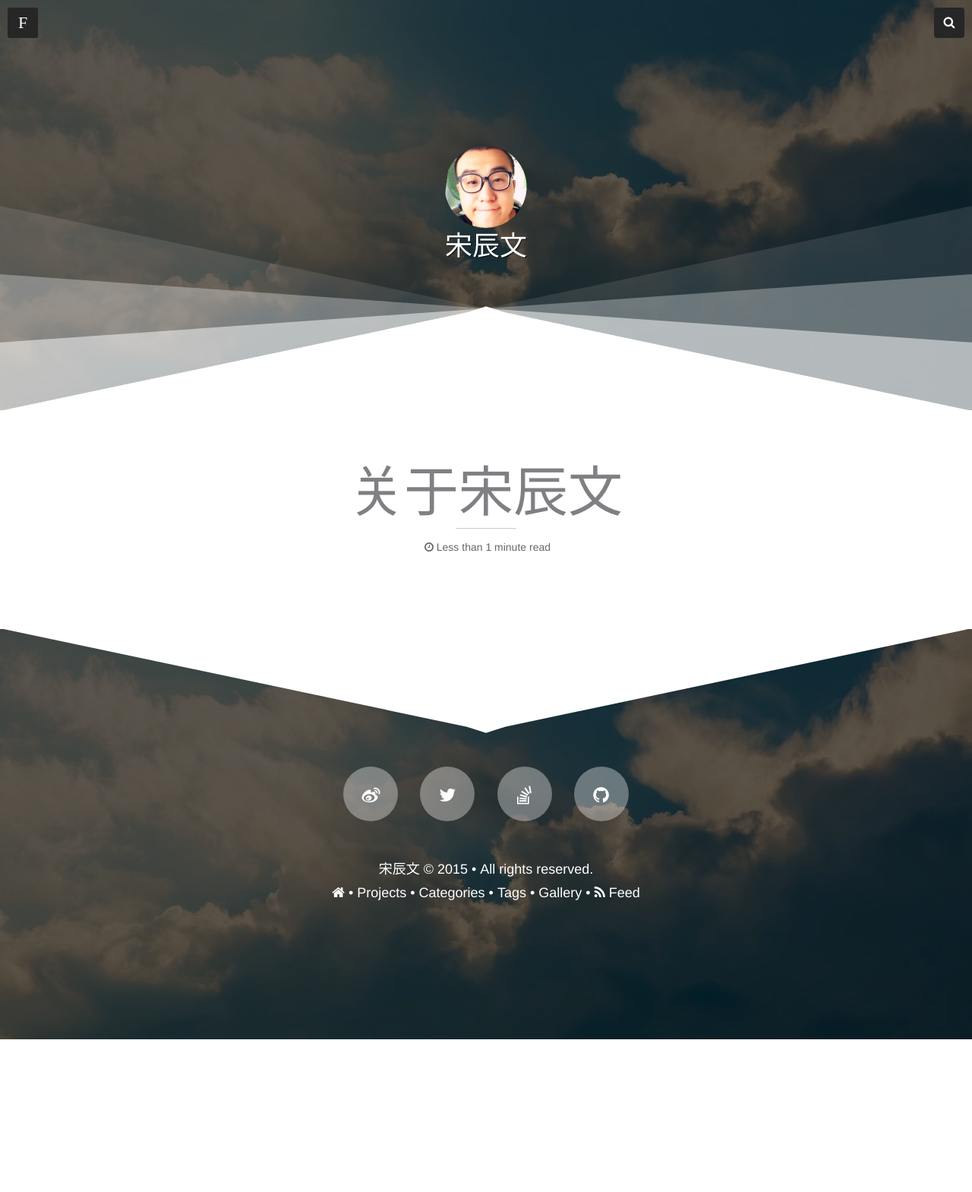
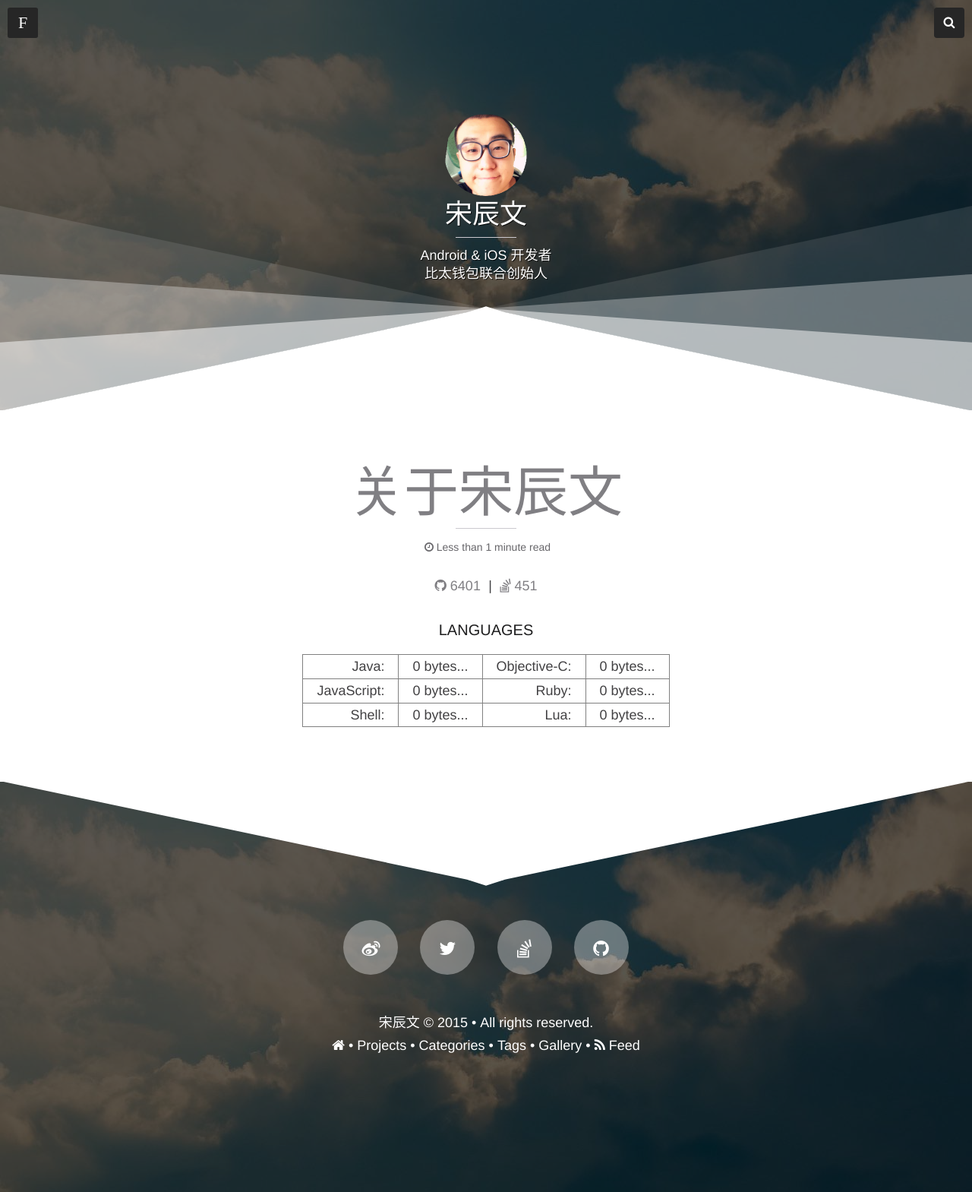
Before and after one commit to songchenwen/songchenwen.github.io, a Jekyll site: the page built from about.html, in a window 1280 px wide. Shown: the whole page at 76% size. Built offline with Jekyll 4.4.1, drawn with Linux system fonts in a browser that asks for light colours; Markdown is read by kramdown in place of the engine named in the settings; comment, search, counter and statistics services are not loaded; before the commit the page ends 1368 px from its top, so only the background shows below that.

Commit message:
Edit About

```diff
--- a/_config.yml
+++ b/_config.yml
@@ -24,6 +24,7 @@ owner:
   twitter:           songchenwen
   github:            songchenwen
   stackoverflow:     https://stackoverflow.com/users/2210682/songchenwen
+  stackoverflowid:   2210682
 
 disqus_shortname: garyblog
 
--- a/_data/projects.yml
+++ b/_data/projects.yml
@@ -19,7 +19,7 @@
       url : https://github.com/bither/bitheri
       repo : bither/bitheri
 
-- name : bither-android-lib
+- name : Bither Android Lib
   desc : Enhance Android JPEG Compression
   links :
     - name : Github
--- /dev/null
+++ b/about.html
@@ -0,0 +1,76 @@
+---
+title: 关于宋辰文
+permalink: /about/index.html
+description: "Android & iOS 开发者<br />比太钱包联合创始人"
+layout : page
+headline : "Android & iOS 开发者<br />比太钱包联合创始人"
+custom_scripts: [github, stackoverflow]
+repos:
+  - songchenwen/lovebizhi-collector
+  - songchenwen/dotfiles
+  - songchenwen/bloomfilter-pac
+  - songchenwen/Android2iOSStringsWorkflow
+  - benjaminoakes/maid
+  - BYVoid/OpenCC
+  - nate-parrott/Flashlight
+---
+
+<style type="text/css">
+	.language{
+		text-align: right;
+	}
+	#languages td{
+		padding: 0 1em;
+	}
+	#languages .byte{
+		width: 100em;
+	}
+	.separator{
+		padding: 0 0.3em;
+	}
+</style>
+
+<p class="message text-center lighter">
+	<a href="/projects/" data-toggle="tooltip" title="Touched Stars" target="_blank"><i class="icon-github"></i> <span class="star-total">6401</span></a>
+	{% if site.owner.stackoverflow and site.owner.stackoverflowid %}
+	<span class="separator"> | </span>
+	<a href="{{ site.owner.stackoverflow }}" data-toggle="tooltip" title="Reputation" target="_blank"><i class="icon-stackexchange"></i> <span class="reputation" data-id="{{ site.owner.stackoverflowid }}">451</span></a>
+	{% endif %}
+</p>
+
+<h3 class="text-center">Languages</h3>
+
+<table id="languages" border="1" style="margin:0 auto">
+	<tr>
+		<td class="language">Java: </td>
+		<td id="Java"><span class="byte">0</span> bytes<span class="loading">...</span></td>
+		<td class="language">Objective-C: </td>
+		<td id="Objective-C"><span class="byte">0</span> bytes<span class="loading">...</span></td>
+	</tr>
+	<tr>
+		<td class="language">JavaScript: </td>
+		<td id="JavaScript"><span class="byte">0</span> bytes<span class="loading">...</span></td>
+		<td class="language">Ruby: </td>
+		<td id="Ruby"><span class="byte">0</span> bytes<span class="loading">...</span></td>
+	</tr>
+	<tr>
+		<td class="language">Shell: </td>
+		<td id="Shell"><span class="byte">0</span> bytes<span class="loading">...</span></td>
+		<td class="language">Lua: </td>
+		<td id="Lua"><span class="byte">0</span> bytes<span class="loading">...</span></td>
+	</tr>
+</table>
+
+<div class="hidden">
+	{% for repo in page.repos %}
+		<span class="repo-info" data-repo="{{ repo }}" data-username="{{ site.github.owner_name }}"></span>
+	{% endfor %}
+
+	{% for project in site.data.projects %}
+		{% for link in project.links %}
+			{% if link.repo %}
+				<span class="repo-info" data-repo="{{ link.repo }}" data-username="{{ site.github.owner_name }}"></span>
+			{% endif %}
+		{% endfor %}
+	{% endfor %}
+</div>
--- a/assets/js/github.js
+++ b/assets/js/github.js
@@ -1,22 +1,58 @@
 $(document).ready(function() {
   loadGithubRepos();
+  loadLanguages();
 });
+
+function loadLanguages(){
+  var $repoInfos = $('.repo-info');
+  var $languages = $('#languages');
+  var gotCount = 0;
+  if($languages.length > 0 && $repoInfos.length > 0){
+    $repoInfos.each(function(index, repoInfo){
+      var $repoInfo = $(repoInfo);
+      var repo = $repoInfo.data('repo');
+      $.get("https://api.github.com/repos/" + repo + "/languages", function(data){
+        gotCount++;
+        if(data){
+          for(var l in data){
+            var $l = $languages.find('#' + l + ' .byte');
+            if($l.length > 0){
+              $l.html(parseInt($l.html()) + data[l]);
+            }
+          }
+        }
+        if(gotCount >= $repoInfos.length){
+          $languages.find('.loading').hide();
+        }
+      });
+    });
+  }
+}
 
 function loadGithubRepos(){
   var $repoInfos = $('.repo-info');
+  var $totalStar = $('.star-total');
+  var totalStar = 0;
   $repoInfos.each(function(index, repoInfo){
     var $repoInfo = $(repoInfo);
     var repo = $repoInfo.data('repo');
     var username = $repoInfo.data('username');
+    var star = 0;
+    var percent = 0;
     $.get("https://api.github.com/repos/" + repo, function(data){
         if(data){
           if(data.stargazers_count){
             $repoStar = $repoInfo.find('.repo-star');
+            star = data.stargazers_count;
+            totalStar += star;
+            updateTotalStar($totalStar, totalStar);
+            if($repoStar){
               $repoStar.show();
               $star = $repoStar.find('.star');
               $star.html(data.stargazers_count);
               $repoStar.find('img').height($star.height() * 0.9);
               $repoStar.find('img').width($star.height() * 0.9);
+            }
           }else{
             console.log("no repo stargazers_count of " + repo)
           }
@@ -24,6 +60,7 @@ function loadGithubRepos(){
           console.log("no repo info of " + repo)
         }
     });
+    if($repoInfo.find('.repo-contribution').length > 0){
       $.get("https://api.github.com/repos/" + repo + "/contributors", function(data){
           if(data && data.length > 0){
             var total = 0;
@@ -35,11 +72,13 @@ function loadGithubRepos(){
                }
             });
             if(mine > 0){
-            var percent = Math.round(mine * 100 / total);
+              percent = Math.round(mine * 100 / total);
               $repoContribution = $repoInfo.find('.repo-contribution');
+              if($repoContribution){
                 $repoContribution.show();
                 $contribution = $repoContribution.find('.contribution');
                 $contribution.html("" + percent + "% among " + data.length + " contributors");
+              }
             }else{
               console.log("I don't contribute to " + repo);
             }
@@ -47,5 +86,12 @@ function loadGithubRepos(){
             console.log("no contributor info of " + repo)
           }
       });
+    }
   });
 }
+
+function updateTotalStar(item, star){
+  if(item){
+    item.html("" + star);
+  }
+}
--- /dev/null
+++ b/assets/js/stackoverflow.js
@@ -0,0 +1,15 @@
+$(document).ready(function() {
+  loadReputaion();
+});
+
+function loadReputaion(){
+  var $repu = $('.reputation');
+  if($repu.length > 0){
+  	var id = $repu.data('id');
+  	$.get('https://api.stackexchange.com/2.2/users/' + id + '?site=stackoverflow', function(data){
+  		if(data && data.items){
+  			$repu.html(data.items[0].reputation);
+  		}
+  	});
+  }
+}
```
Also changed, not shown: about.md (deleted, +0 -6 lines). Lines whose indentation alone changed are shown as unchanged.
